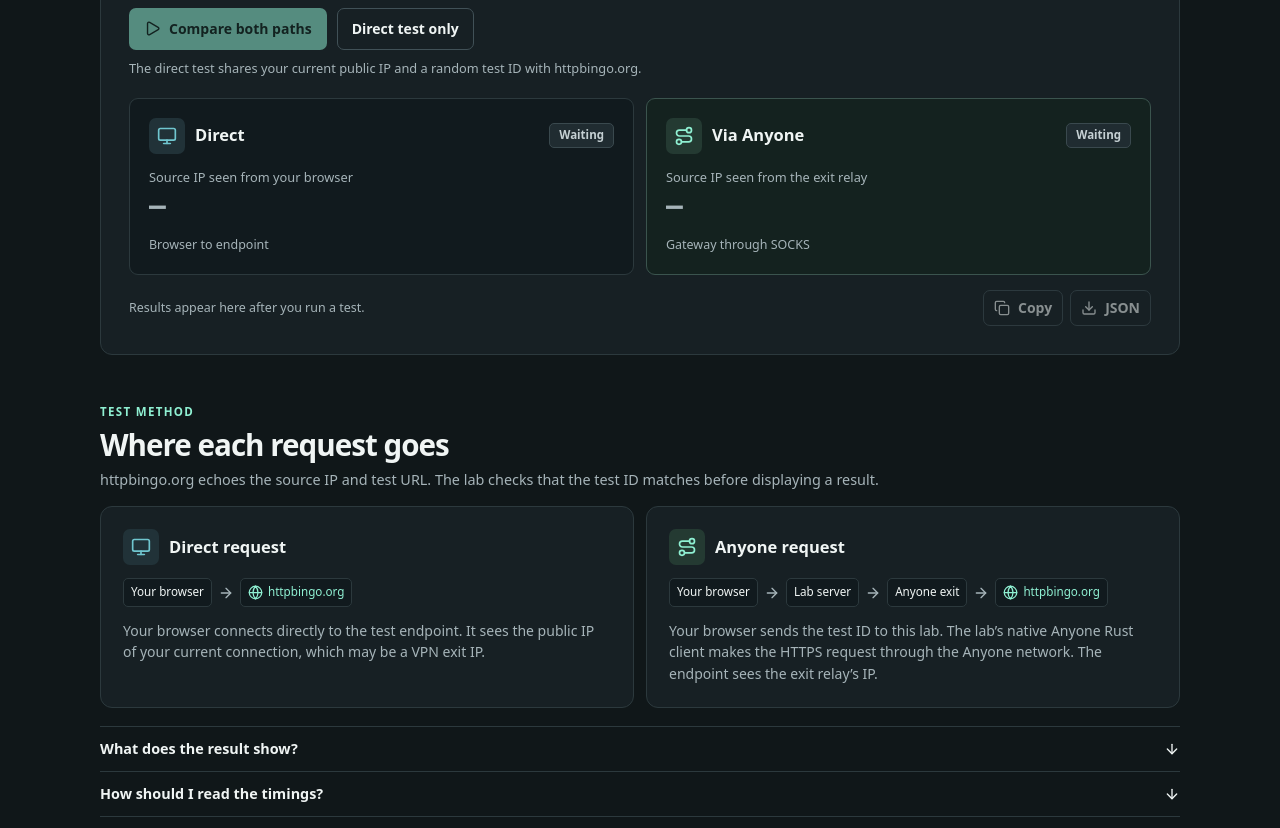
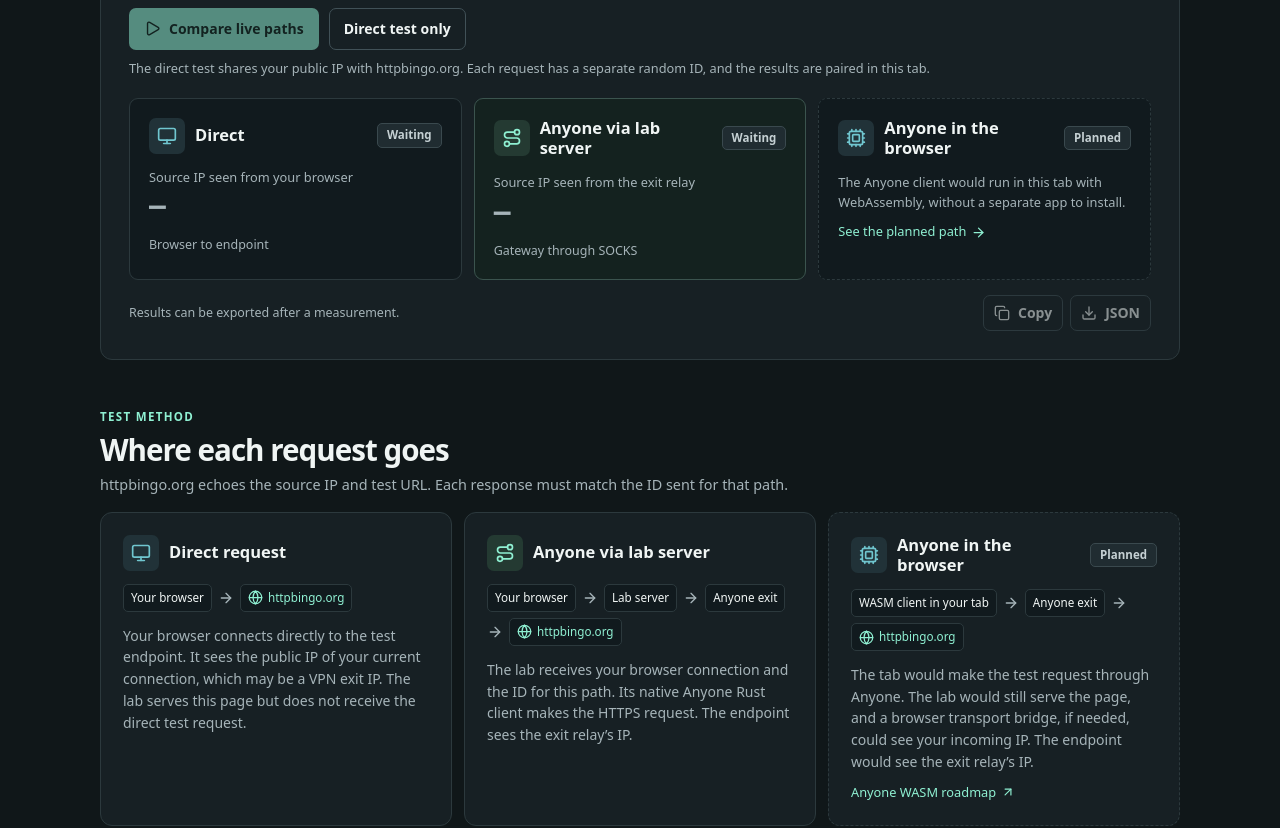
Before and after one commit to robihalle/privacylab, a Next.js app: page / in a window 1280 px wide. Shown: the part 440-1268 px from the top of the page. Built offline with nearby package versions, Linux system fonts and the light colour scheme.

Commit message:
Preview the browser WASM path in Privacy Lab

```diff
--- a/app/globals.css
+++ b/app/globals.css
@@ -124,12 +124,13 @@ h3 { font-size: 1.03rem; line-height: 1.25; }
 .quiet { min-height: 36px; padding: 5px 10px; }
 .action-note { margin-top: 9px; font-size: .8rem; }
 
-.result-grid, .method-grid { display: grid; grid-template-columns: repeat(2, minmax(0, 1fr)); gap: 12px; }
+.result-grid, .method-grid { display: grid; grid-template-columns: repeat(3, minmax(0, 1fr)); gap: 12px; }
 .result-grid { margin-top: 19px; }
 .result-card { min-width: 0; padding: clamp(14px, 2vw, 19px); border: 1px solid var(--line); border-radius: 9px; background: var(--inset); }
 .result-card-anyone { border-color: #3b544e; background: #14221f; }
+.result-card-planned, .method-card-planned { border-style: dashed; }
 .result-header { display: flex; align-items: center; gap: 10px; }
-.result-header .badge { margin-left: auto; }
+.result-header .badge, .method-heading .badge { flex: none; margin-left: auto; }
 
 .icon-box {
   display: inline-grid;
@@ -142,7 +143,9 @@ h3 { font-size: 1.03rem; line-height: 1.25; }
   color: var(--teal);
 }
 
-.result-card-anyone .icon-box, .method-card:last-child .icon-box { background: #243a32; color: var(--mint); }
+.result-card-anyone .icon-box, .method-card:nth-child(2) .icon-box { background: #243a32; color: var(--mint); }
+.planned-link { display: inline-flex; align-items: center; gap: 5px; margin-top: 10px; color: var(--mint); font-size: .8rem; }
+.planned-link:hover { text-decoration: underline; }
 .result-label { margin-top: 14px; font-size: .8rem; }
 
 .result-ip {
@@ -176,7 +179,6 @@ h3 { font-size: 1.03rem; line-height: 1.25; }
 .comparison-warning { border-color: #5b4e36; background: #2c2a23; color: var(--warning); }
 .report-row { display: flex; justify-content: space-between; align-items: center; flex-wrap: wrap; gap: 10px; margin-top: 15px; }
 .report-row p, .report-notice { font-size: .78rem; overflow-wrap: anywhere; }
-.report-row code { color: var(--text); margin-left: 4px; }
 .report-actions { display: flex; gap: 7px; }
 .report-notice { margin-top: 7px; }
 
@@ -203,9 +205,14 @@ h3 { font-size: 1.03rem; line-height: 1.25; }
 .spin { animation: spin 1s linear infinite; }
 @keyframes spin { to { transform: rotate(360deg); } }
 
+@media (max-width: 900px) {
+  .result-grid, .method-grid { grid-template-columns: repeat(2, minmax(0, 1fr)); }
+  .result-card-planned, .method-card-planned { grid-column: 1 / -1; }
+}
+
 @media (max-width: 680px) {
   .section-heading { flex-direction: column; }
-  .method-grid { grid-template-columns: 1fr; }
+  .result-grid, .method-grid { grid-template-columns: 1fr; }
 }
 
 @media (max-width: 470px) {
@@ -215,7 +222,6 @@ h3 { font-size: 1.03rem; line-height: 1.25; }
   .brand span { padding-left: 8px; font-size: .8rem; }
   nav { font-size: .8rem; }
   nav a:first-child { display: none; }
-  .result-grid { grid-template-columns: 1fr; }
   .actions .button { flex: 1 1 auto; }
 }
 
--- a/app/page.tsx
+++ b/app/page.tsx
@@ -5,11 +5,12 @@ import Link from 'next/link';
 import { useEffect, useRef, useState } from 'react';
 import {
   ArrowDown, ArrowRight, ArrowUpRight, CircleAlert, CircleCheck, Copy, Download,
-  Globe, LoaderCircle, Monitor, Play, RefreshCw, Route, ShieldCheck,
+  Cpu, Globe, LoaderCircle, Monitor, Play, RefreshCw, Route, ShieldCheck,
 } from 'lucide-react';
 
 const endpoint = 'https://httpbingo.org';
 const rustRepo = 'https://github.com/anyone-protocol/anyone-rust';
+const wasmRoadmap = 'https://anyone-protocol.medium.com/october-development-summary-dd246e087ac4';
 
 type Result = {
   ip: string;
@@ -33,6 +34,11 @@ const statusLabels = {
   success: 'Measured',
   error: 'Failed',
 };
+
+function createTestId() {
+  return crypto.randomUUID?.() ?? Array.from(crypto.getRandomValues(new Uint8Array(16)),
+    (byte) => byte.toString(16).padStart(2, '0')).join('').replace(/^(.{8})(.{4})(.{4})(.{4})(.{12})$/, '$1-$2-$3-$4-$5');
+}
 
 function errorMessage(error: unknown, path: 'direct' | 'anyone') {
   if (error instanceof DOMException && error.name === 'TimeoutError') {
@@ -105,7 +111,7 @@ function ResultCard({ anyone = false, measurement }: { anyone?: boolean; measure
     <article className={'result-card' + (anyone ? ' result-card-anyone' : '')}>
       <div className="result-header">
         <span className="icon-box"><Icon size={20} aria-hidden="true" /></span>
-        <h3>{anyone ? 'Via Anyone' : 'Direct'}</h3>
+        <h3>{anyone ? 'Anyone via lab server' : 'Direct'}</h3>
         <span className={'badge badge-' + measurement.state}>
           {measurement.state === 'running' && <LoaderCircle size={13} className="spin" aria-hidden="true" />}
           {statusLabels[measurement.state]}
@@ -129,7 +135,6 @@ export default function Home() {
   const [direct, setDirect] = useState<Measurement>({ state: 'idle' });
   const [anyone, setAnyone] = useState<Measurement>({ state: 'idle' });
   const [running, setRunning] = useState(false);
-  const [testId, setTestId] = useState<string>();
   const [reportNotice, setReportNotice] = useState('');
   const runInProgress = useRef(false);
 
@@ -155,18 +160,17 @@ export default function Home() {
 
   async function run(compare: boolean) {
     if (runInProgress.current || (compare && gateway !== 'configured')) return;
+    const directId = createTestId();
+    const anyoneId = compare ? createTestId() : null;
     runInProgress.current = true;
-    const nonce = crypto.randomUUID?.() ?? Array.from(crypto.getRandomValues(new Uint8Array(16)),
-      (byte) => byte.toString(16).padStart(2, '0')).join('').replace(/^(.{8})(.{4})(.{4})(.{4})(.{12})$/, '$1-$2-$3-$4-$5');
-    setTestId(nonce);
     setReportNotice('');
     setRunning(true);
     setDirect({ state: 'running' });
     setAnyone({ state: compare ? 'running' : 'skipped' });
     try {
       await Promise.all([
-        measure('direct', nonce).then(setDirect),
-        compare && measure('anyone', nonce).then(setAnyone),
+        measure('direct', directId).then(setDirect),
+        anyoneId && measure('anyone', anyoneId).then(setAnyone),
       ]);
     } finally {
       runInProgress.current = false;
@@ -191,6 +195,7 @@ export default function Home() {
       },
       limitations: [
         'The Anyone request uses the native Rust client on the lab server.',
+        'The browser WASM path is planned and is not part of the measurement.',
         'The exit IP is reported by the gateway. The circuit is not independently verified.',
         'Timings begin at the browser for Direct and at the gateway for Anyone.',
       ],
@@ -248,7 +253,7 @@ export default function Home() {
           <div className="section-heading">
             <div>
               <h2 id="test-title">Compare your connection</h2>
-              <p>Both requests use HTTPS and the same test ID at <a href={endpoint} target="_blank" rel="noreferrer">httpbingo.org <ArrowUpRight size={13} aria-hidden="true" /></a>.</p>
+              <p>The two live paths send separate HTTPS requests to <a href={endpoint} target="_blank" rel="noreferrer">httpbingo.org <ArrowUpRight size={13} aria-hidden="true" /></a>.</p>
             </div>
             <div className="gateway-status">
               <span className={'badge gateway-' + gateway} role="status"><i />{gatewayLabels[gateway]}</span>
@@ -264,18 +269,27 @@ export default function Home() {
           <div className="actions">
             <button className="button primary" type="button" disabled={running || gateway !== 'configured'} onClick={() => void run(true)}>
               {running && anyone.state !== 'skipped' ? <LoaderCircle size={17} className="spin" aria-hidden="true" /> : <Play size={17} aria-hidden="true" />}
-              {running && anyone.state !== 'skipped' ? 'Comparing paths…' : 'Compare both paths'}
+              {running && anyone.state !== 'skipped' ? 'Comparing paths…' : 'Compare live paths'}
             </button>
             <button className="button secondary" type="button" disabled={running} onClick={() => void run(false)}>
               {running && anyone.state === 'skipped' && <LoaderCircle size={16} className="spin" aria-hidden="true" />}
               Direct test only
             </button>
           </div>
-          <p className="action-note">The direct test shares your current public IP and a random test ID with httpbingo.org.</p>
+          <p className="action-note">The direct test shares your public IP with httpbingo.org. Each request has a separate random ID, and the results are paired in this tab.</p>
 
           <div className="result-grid" aria-live="polite">
             <ResultCard measurement={direct} />
             <ResultCard anyone measurement={anyone} />
+            <article className="result-card result-card-planned">
+              <div className="result-header">
+                <span className="icon-box"><Cpu size={20} aria-hidden="true" /></span>
+                <h3>Anyone in the browser</h3>
+                <span className="badge">Planned</span>
+              </div>
+              <p className="result-label">The Anyone client would run in this tab with WebAssembly, without a separate app to install.</p>
+              <a className="planned-link" href="#wasm-method">See the planned path <ArrowRight size={15} aria-hidden="true" /></a>
+            </article>
           </div>
 
           {!running && directResult && anyoneResult && (
@@ -292,7 +306,7 @@ export default function Home() {
           )}
 
           <div className="report-row">
-            <p>{testId ? <>Test ID <code>{testId}</code></> : 'Results appear here after you run a test.'}</p>
+            <p>{hasResults ? 'Each measurement includes its own test ID in the report.' : 'Results can be exported after a measurement.'}</p>
             <div className="report-actions">
               <button type="button" className="button quiet" disabled={!hasResults || running} onClick={() => void copy()}><Copy size={16} aria-hidden="true" /> Copy</button>
               <button type="button" className="button quiet" disabled={!hasResults || running} onClick={download}><Download size={16} aria-hidden="true" /> JSON</button>
@@ -306,7 +320,7 @@ export default function Home() {
             <div>
               <div className="eyebrow">Test method</div>
               <h2 id="method-title">Where each request goes</h2>
-              <p>httpbingo.org echoes the source IP and test URL. The lab checks that the test ID matches before displaying a result.</p>
+              <p>httpbingo.org echoes the source IP and test URL. Each response must match the ID sent for that path.</p>
             </div>
           </div>
 
@@ -316,21 +330,29 @@ export default function Home() {
               <div className="path" aria-label="Your browser to httpbingo.org">
                 <span>Your browser</span><ArrowRight size={16} aria-hidden="true" /><span><Globe size={15} aria-hidden="true" /> httpbingo.org</span>
               </div>
-              <p>Your browser connects directly to the test endpoint. It sees the public IP of your current connection, which may be a VPN exit IP.</p>
+              <p>Your browser connects directly to the test endpoint. It sees the public IP of your current connection, which may be a VPN exit IP. The lab serves this page but does not receive the direct test request.</p>
             </article>
             <article className="panel method-card">
-              <div className="method-heading"><span className="icon-box"><Route size={20} aria-hidden="true" /></span><h3>Anyone request</h3></div>
+              <div className="method-heading"><span className="icon-box"><Route size={20} aria-hidden="true" /></span><h3>Anyone via lab server</h3></div>
               <div className="path" aria-label="Your browser to the lab server, then through an Anyone exit relay to httpbingo.org">
                 <span>Your browser</span><ArrowRight size={16} aria-hidden="true" /><span>Lab server</span><ArrowRight size={16} aria-hidden="true" /><span>Anyone exit</span><ArrowRight size={16} aria-hidden="true" /><span><Globe size={15} aria-hidden="true" /> httpbingo.org</span>
               </div>
-              <p>Your browser sends the test ID to this lab. The lab’s native Anyone Rust client makes the HTTPS request through the Anyone network. The endpoint sees the exit relay’s IP.</p>
+              <p>The lab receives your browser connection and the ID for this path. Its native Anyone Rust client makes the HTTPS request. The endpoint sees the exit relay’s IP.</p>
+            </article>
+            <article className="panel method-card method-card-planned" id="wasm-method">
+              <div className="method-heading"><span className="icon-box"><Cpu size={20} aria-hidden="true" /></span><h3>Anyone in the browser</h3><span className="badge">Planned</span></div>
+              <div className="path" aria-label="Proposed path from the browser WASM client through Anyone to httpbingo.org">
+                <span>WASM client in your tab</span><ArrowRight size={16} aria-hidden="true" /><span>Anyone exit</span><ArrowRight size={16} aria-hidden="true" /><span><Globe size={15} aria-hidden="true" /> httpbingo.org</span>
+              </div>
+              <p>The tab would make the test request through Anyone. The lab would still serve the page, and a browser transport bridge, if needed, could see your incoming IP. The endpoint would see the exit relay’s IP.</p>
+              <a className="planned-link" href={wasmRoadmap} target="_blank" rel="noreferrer">Anyone WASM roadmap <ArrowUpRight size={14} aria-hidden="true" /></a>
             </article>
           </div>
 
           <div className="notes">
             <details>
               <summary>What does the result show?<ArrowDown size={16} aria-hidden="true" /></summary>
-              <p>The comparison applies to these two requests. The Anyone result comes from the lab gateway, and the diagram shows the route in general terms. Your other browser traffic continues to use its usual connection.</p>
+              <p>The two live measurements apply to the requests made by this test. The Anyone result comes from the lab gateway. Your other browser traffic continues to use its usual connection.</p>
             </details>
             <details>
               <summary>How should I read the timings?<ArrowDown size={16} aria-hidden="true" /></summary>
@@ -338,7 +360,7 @@ export default function Home() {
             </details>
             <details>
               <summary>What data is shared?<ArrowDown size={16} aria-hidden="true" /></summary>
-              <p>The destination sees the test ID, source IP and standard HTTP metadata. The lab processes the ID for the Anyone request. Hosting and test infrastructure may keep operational logs. Results are displayed in this tab and can be exported as JSON.</p>
+              <p>The destination sees each request’s own test ID, source IP and standard HTTP metadata. The two requests carry no shared test ID. Other signals, such as timing, can still make requests linkable. Hosting and test infrastructure may keep operational logs.</p>
             </details>
           </div>
         </section>
```
Also changed, not shown: 1 other file (tests, documents, lock files or other folders).
